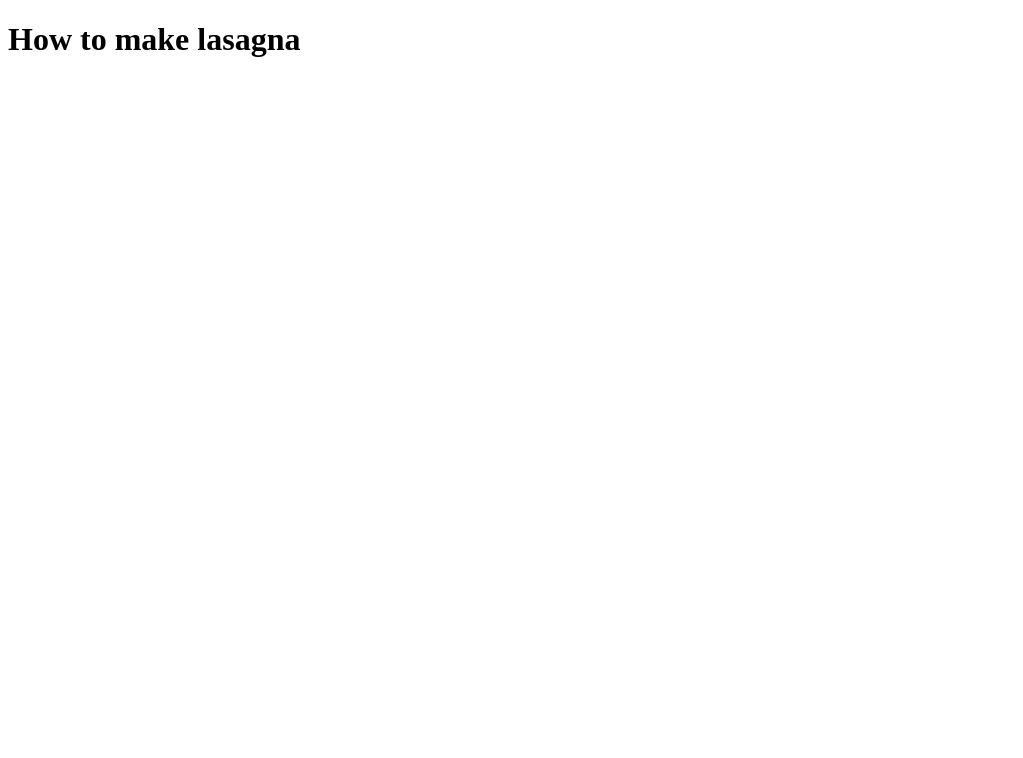
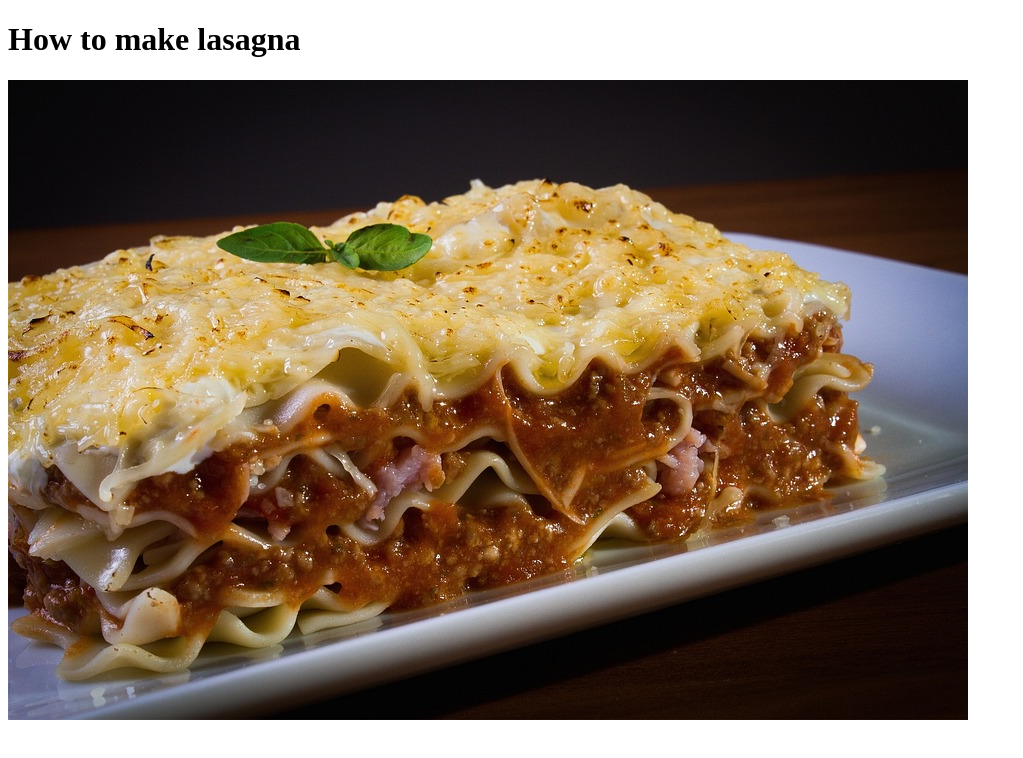
Before and after one commit to zraaviisen/odin-recipes, a plain HTML site: page recipes/lasagna.html in a window 1280 px wide. Shown: the whole page, without its empty margins (0-1023 px from the left). Drawn offline with Linux system fonts and the light colour scheme.

```diff
--- a/recipes/lasagna.html
+++ b/recipes/lasagna.html
@@ -8,5 +8,6 @@
 </head>
 <body>
     <h1>How to make lasagna</h1>
+    <img src="./lasagna.jpg">
 </body>
 </html>
```
Also changed, not shown: index.html (+1 -0 lines), styles.css (added).
